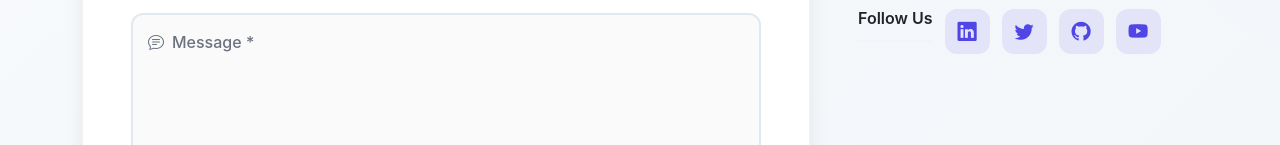
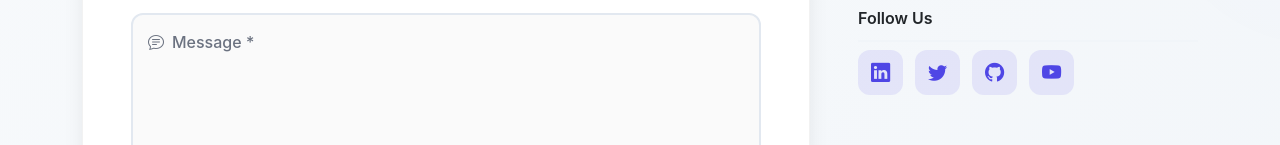
Before and after one commit to themeselection/bootstrap-landing-page, a website: page index.html in a window 1280 px wide. Shown: the part 8267-8412 px from the top of the page. Drawn offline with nearby package versions, Linux system fonts and the light colour scheme.

Commit message:
fix: Adjust social links section styling for improved layout

```diff
--- a/index.html
+++ b/index.html
@@ -1132,8 +1132,8 @@
                         </div>
 
                         <!-- Social Links -->
-                        <div class="social-links mt-4">
-                            <h6 class="fw-semibold text-dark mb-3">Follow Us</h6>
+                        <div class="social-links mt-4 d-block">
+                            <h6 class="fw-semibold text-dark">Follow Us</h6>
                             <div class="social-buttons">
                                 <a href="#" class="social-btn">
                                     <i class="bi bi-linkedin"></i>
```
